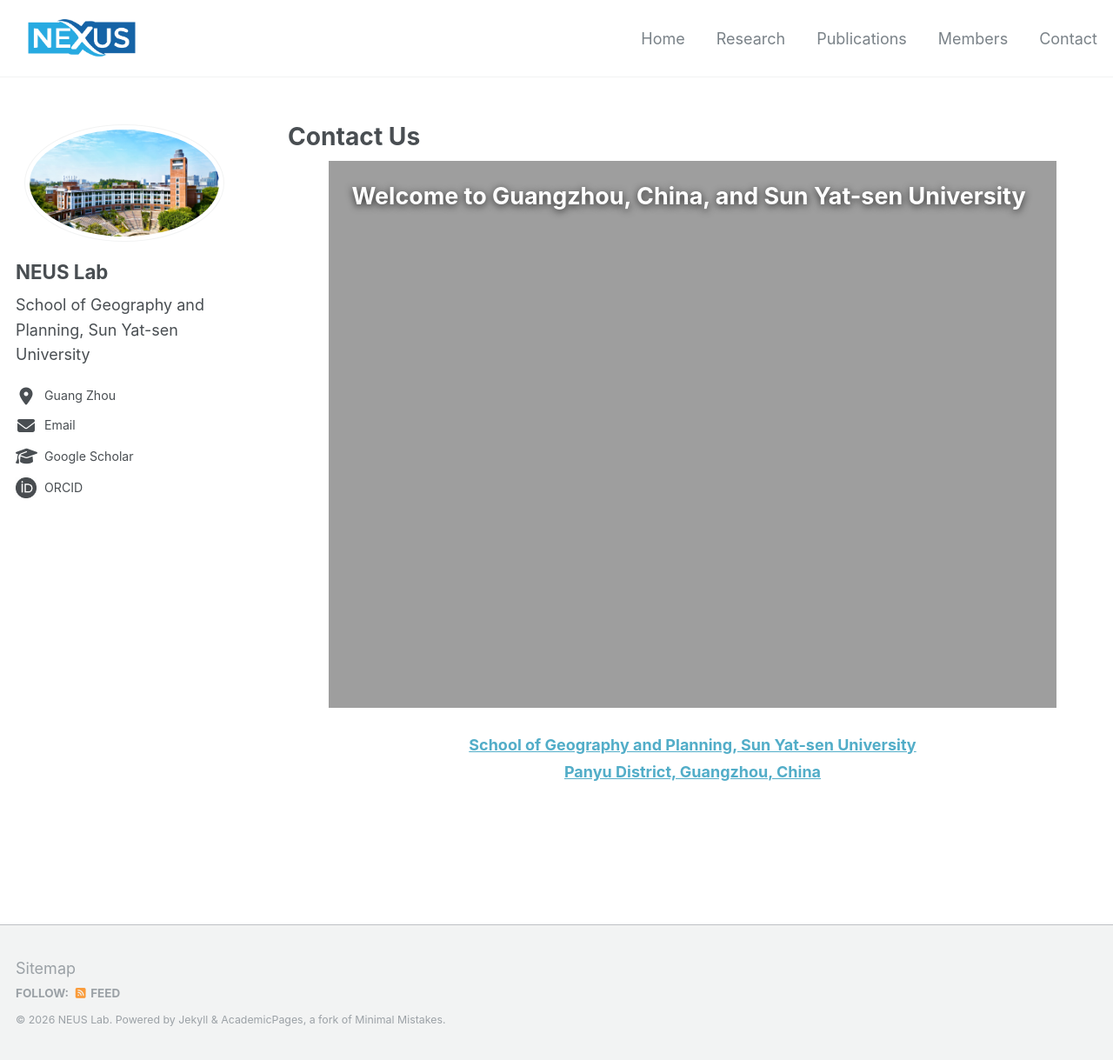
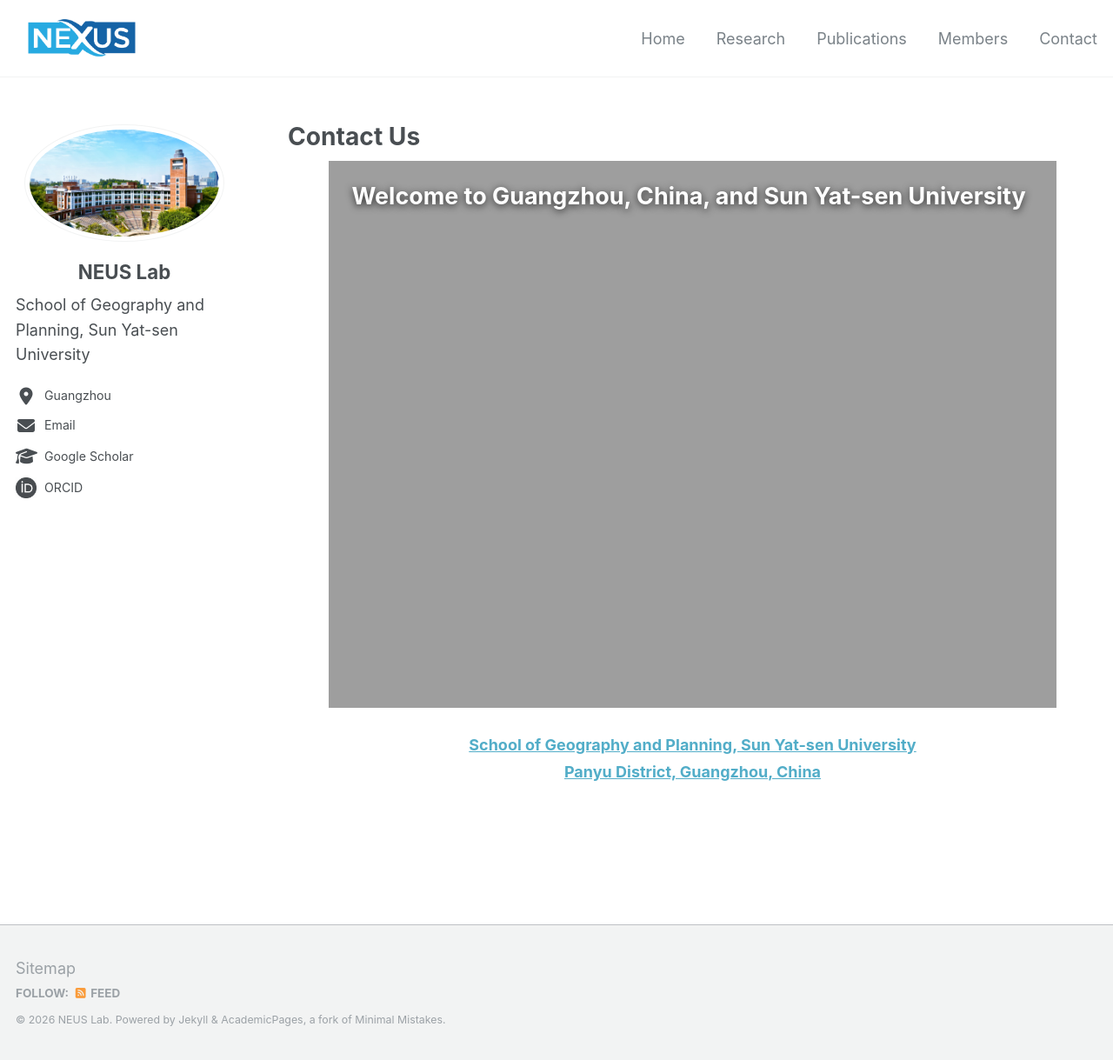
Before and after one commit to kakaLabHub/NEUS.Lab, a Jekyll site: the page built from contact/contact.md, in a window 1280 px wide and 1219 px high. Shown: the whole window at 87% size. Built offline with Jekyll 4.4.1, drawn with Linux system fonts in a browser that asks for light colours.

Commit message:
Refine sidebar labels and alignment

```diff
--- a/_data/authors.yml
+++ b/_data/authors.yml
@@ -2,7 +2,7 @@
   name                  : "NEUS Lab"
   avatar                : "school.jpg"
   bio                   : "School of Geography and Planning, Sun Yat-sen University"
-  location              : "Guang Zhou"
+  location              : "Guangzhou"
   email                 : "liangwzh28@mail.sysu.edu.cn"
   googlescholar         : "https://scholar.google.com/citations?user=9HrAKb0AAAAJ&hl=zh-TW"
   orcid                 : "https://orcid.org/0000-0002-7306-9899"
--- a/_sass/_neus.scss
+++ b/_sass/_neus.scss
@@ -142,8 +142,9 @@
 
 /* Enlarged and aligned shared author profile for the four inner pages. */
 #main.neus-content-grid .author__name {
+  width: 100%;
   font-size: 1.24rem;
-  text-align: left;
+  text-align: center;
 }
 
 #main.neus-content-grid .author__bio {
@@ -226,7 +227,7 @@
   background: #fff;
   box-shadow: 0 6px 18px rgba(0, 0, 0, 0.14);
   color: #333;
-  content: "邮箱地址为" attr(data-email) !important;
+  content: attr(data-email) !important;
   font-size: 0.88rem;
   font-weight: 400;
   line-height: 1.4;
```
